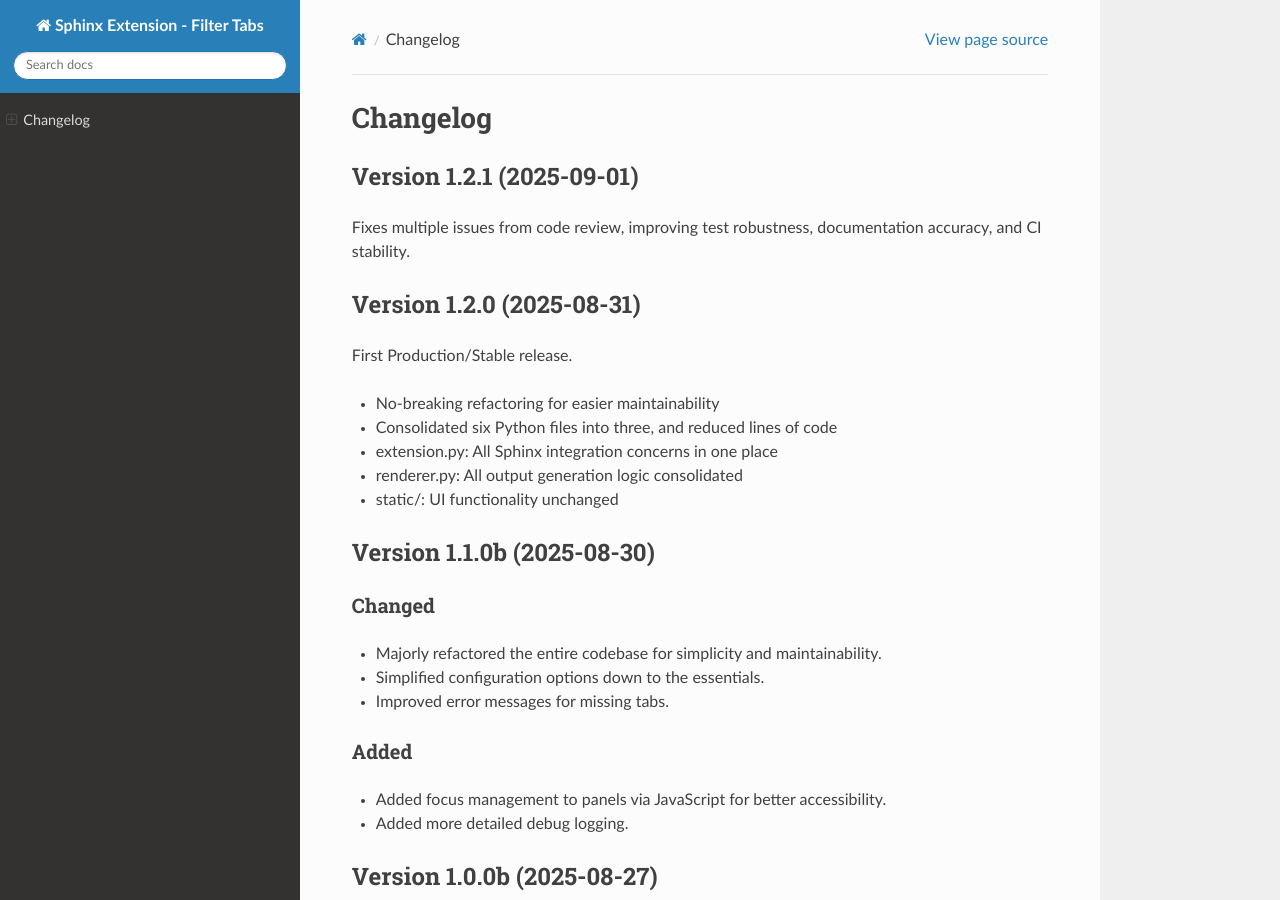
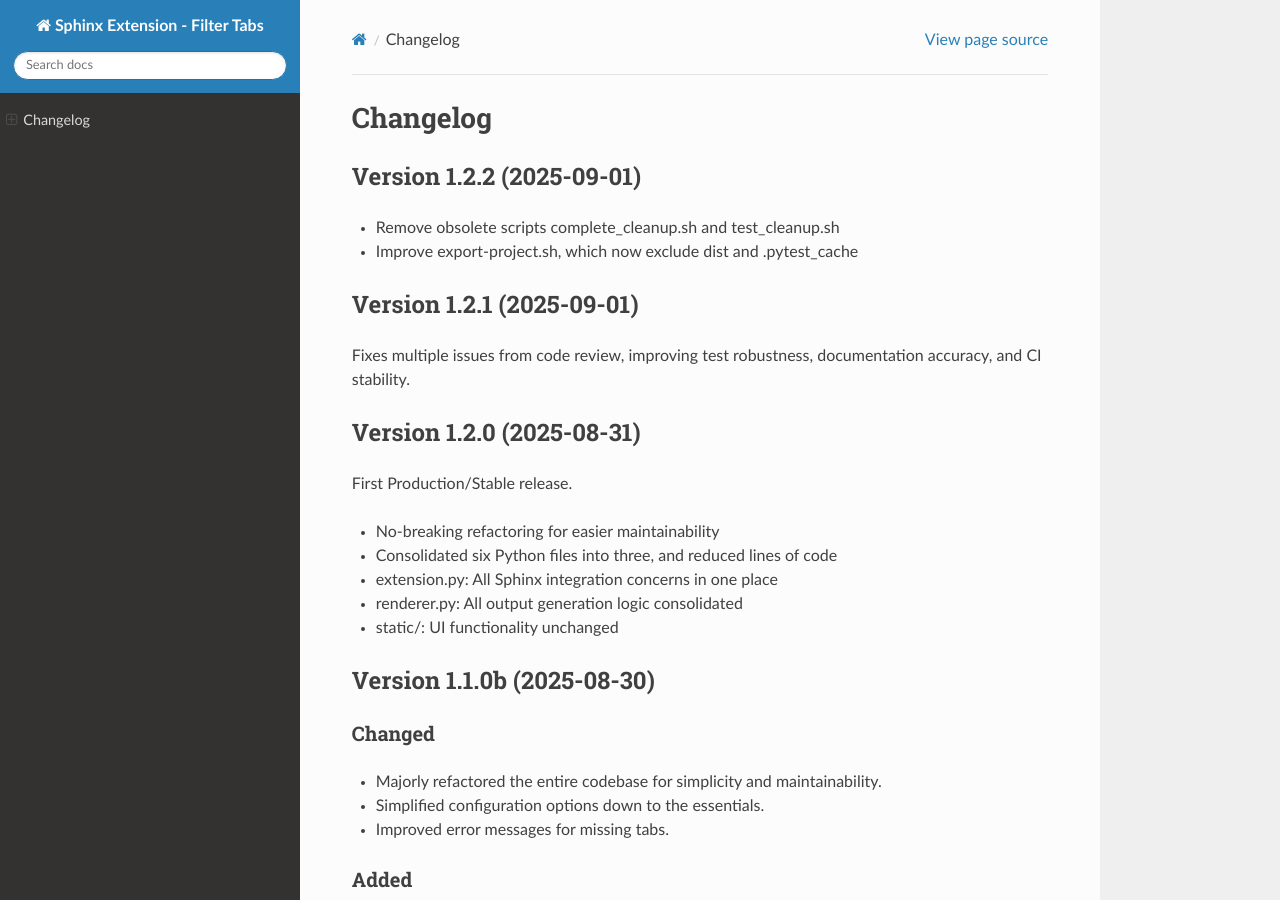
Before and after one commit to aputtu/sphinx-filter-tabs, a Sphinx documentation site: the page built from docs/_changelog.rst, in a window 1280 px wide and 900 px high. Built offline with Sphinx 7.4.7 and the Read the Docs theme 3.1.0, drawn with Linux system fonts in a browser that asks for light colours.

Commit message:
minor chore/fix: remove obsolete scripts, improve export script

```diff
--- a/docs/_changelog.rst
+++ b/docs/_changelog.rst
@@ -1,5 +1,12 @@
 Changelog
 =========
+
+Version 1.2.2 (2025-09-01)
+--------------------------
+
+* Remove obsolete scripts complete_cleanup.sh and test_cleanup.sh
+* Improve export-project.sh, which now exclude dist and .pytest_cache
+
 
 Version 1.2.1 (2025-09-01)
 --------------------------
--- a/docs/conf.py
+++ b/docs/conf.py
@@ -5,7 +5,7 @@
 project = 'Sphinx Extension - Filter Tabs'
 copyright = '2025, Aputsiak Niels Janussen'
 author = 'Aputsiak Niels Janussen'
-release = '1.2.1'
+release = '1.2.2'
 
 # -- General configuration ---------------------------------------------------
 extensions = [
--- a/pyproject.toml
+++ b/pyproject.toml
@@ -5,7 +5,7 @@
 [project]
 keywords = ["sphinx", "extension", "tabs", "filter", "documentation", "css-only", "accessibility", "keyboard-navigation"]
 name = "sphinx-filter-tabs"
-version = "1.2.1"
+version = "1.2.2"
 description = "A Sphinx extension for accessible, CSS-first filterable content tabs."
 readme = { file = "README.md", content-type = "text/markdown" }
 license = { text = "GNU General Public License v3.0" }
```
Also changed, not shown: 3 other files.
